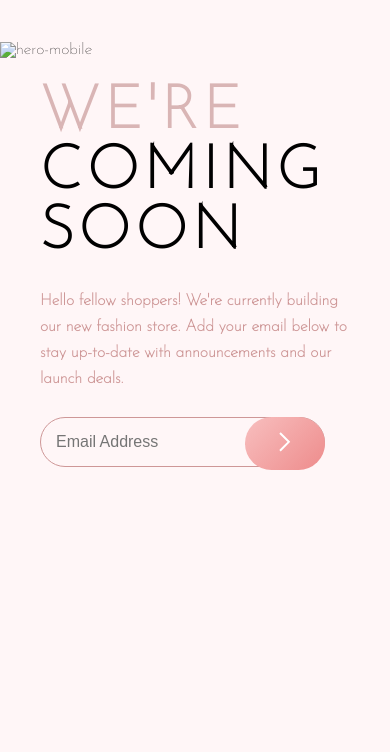
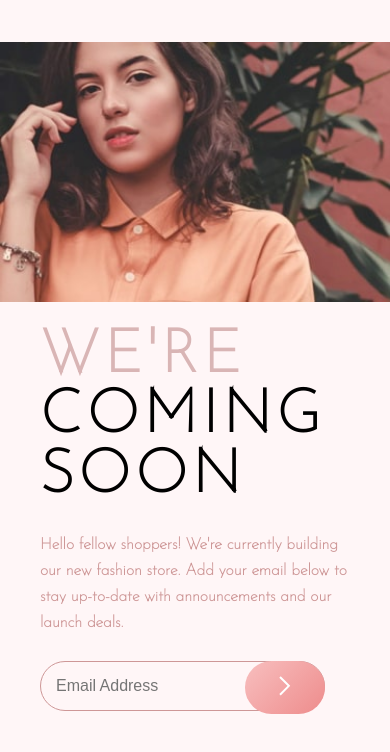
Before and after one commit to hussein-omaar/hussein-omaar-base-approval, a plain HTML site: page index.html in a window 390 px wide. Shown: the part 64-816 px from the top of the page. Drawn offline with Linux system fonts and the light colour scheme; files whose address does not match are found by name.

Commit message:
first commit

```diff
--- a/index.html
+++ b/index.html
@@ -23,7 +23,7 @@
     <div class="info">
 
       <img class="logo" src="images/logo.svg" alt="logo">
-      <img class="hero-mobile" src="../base-apparel-coming-soon-master/images/hero-mobile.jpg" alt="hero-mobile">
+      <img class="hero-mobile" src="images/hero-mobile.jpg" alt="hero-mobile">
 
       <h1>
         <span>we'RE</span>
```
